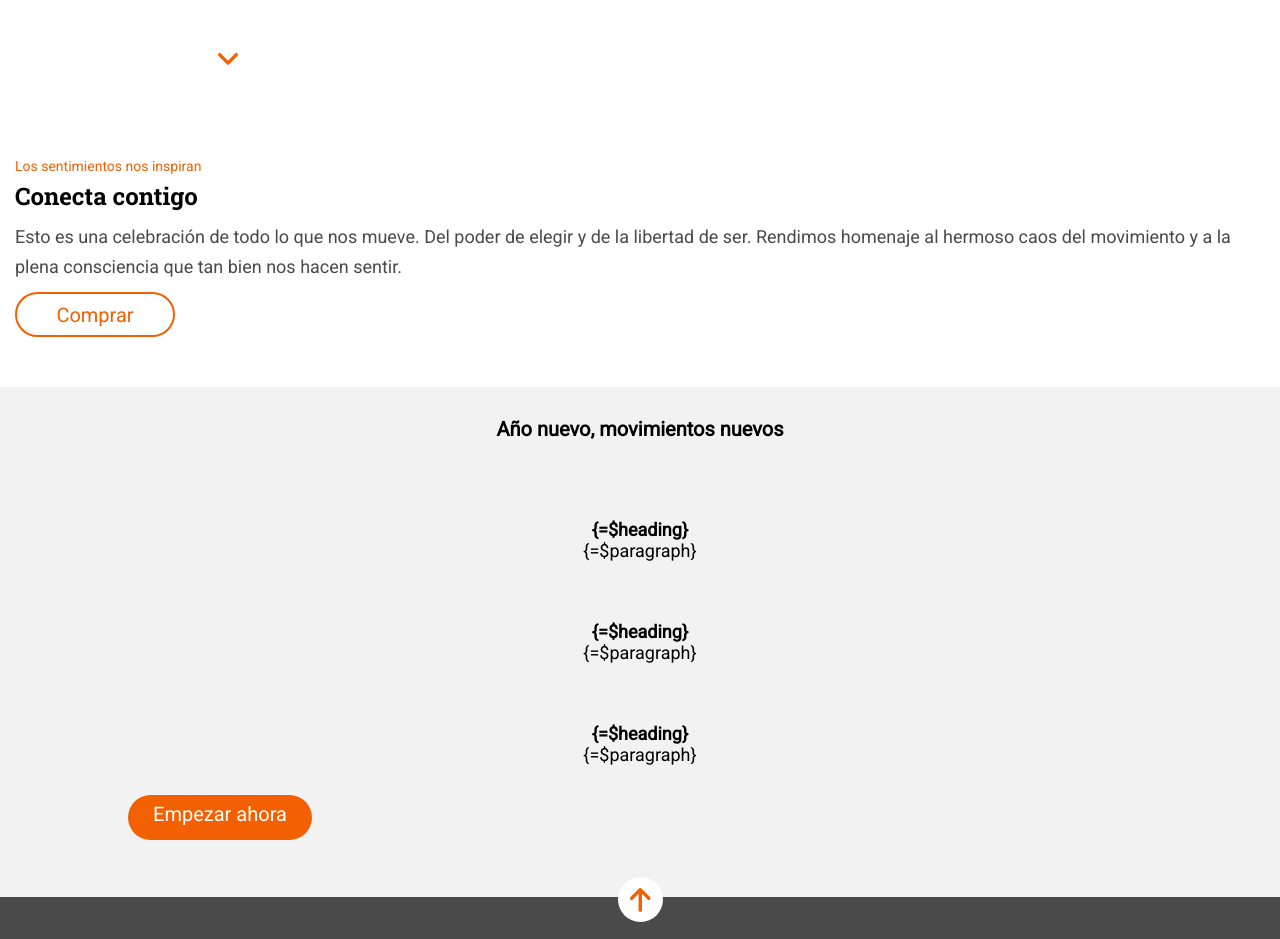
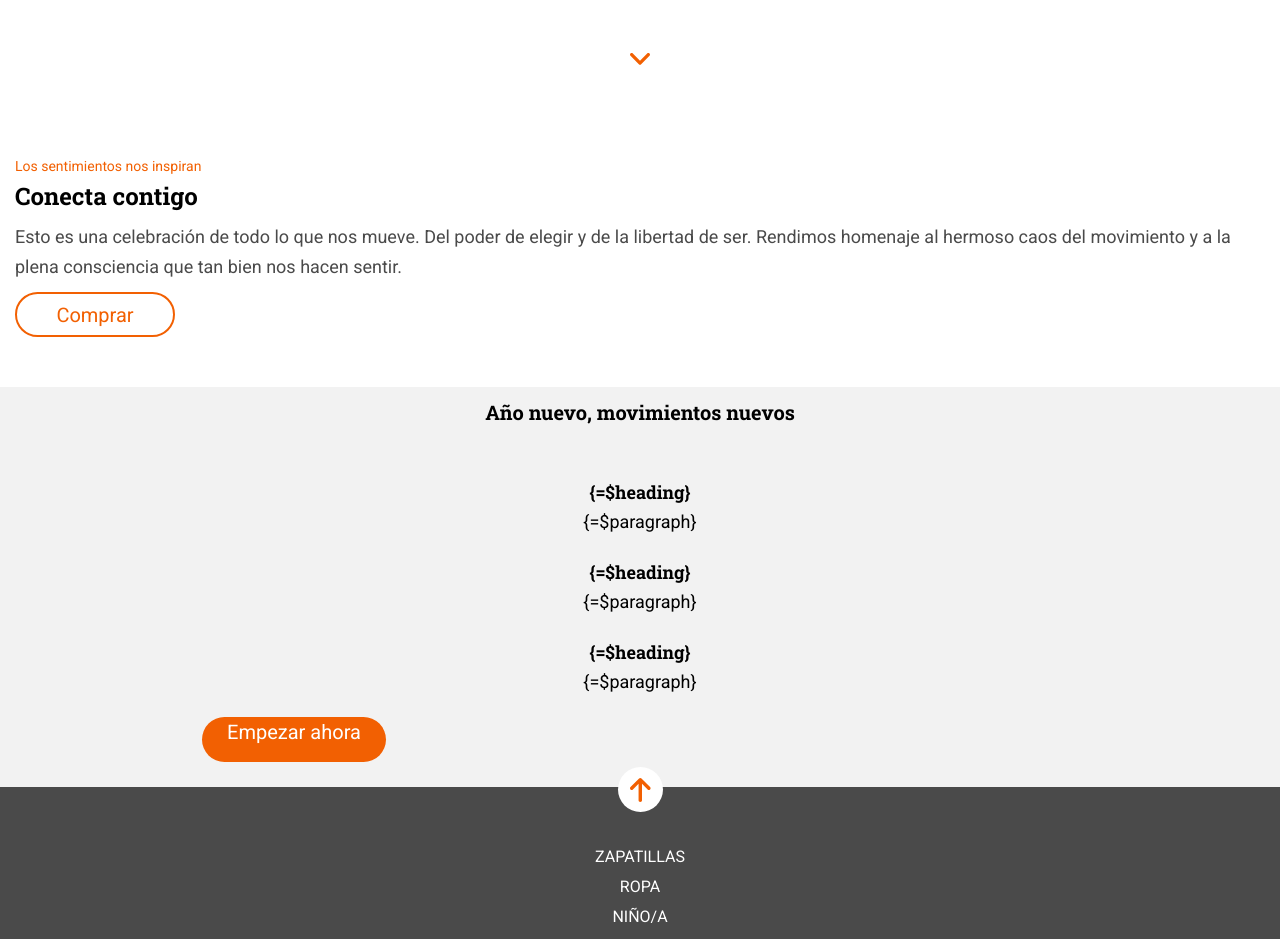
Before and after one commit to Adalab/modulo-1-evaluacion-final-Avispas, a website built with Vite: page src/index.html in a window 1280 px wide. Shown: the part 523-1462 px from the top of the page. Built offline with nearby package versions, Linux system fonts and the light colour scheme; files whose address does not match are found by name.

Commit message:
Section two

```diff
--- a/src/index.html
+++ b/src/index.html
@@ -13,8 +13,9 @@
 </head>
 
 <body>
-    <load src="./partials/header.html" />
+    <load src="./partials/header.html"/>
     <main>
+        <load src="./partials/sectionhero.html" />
         <load src="./partials/sectionone.html" />
         <load src="./partials/sectiontwo.html" />
 
--- a/src/partials/header.html
+++ b/src/partials/header.html
@@ -2,9 +2,4 @@
     <nav class="header__nav">
         <a href="https://adalab.es" target="_blank"><img class="header__nav--img" src="./images/ico-menu.svg" alt="ico-menu"></a>
     </nav>
-    <div class="header__div">
-        <h1 class="header__div--h1">Hasta un 50% de descuento</h1>
-        <p class="header__div--p">Ya están aqui las ofertas de fin de temporada</p>
-        <a href="#section-two" class="circleTop"><img src="./images/ico-scroll-down.svg" alt="ico-scroll-down"></a>
-    </div>
 </header>
--- /dev/null
+++ b/src/partials/sectionhero.html
@@ -0,0 +1,5 @@
+<div class="sectionhero">
+    <h1 class="sectionhero__h1">Hasta un 50% de descuento</h1>
+    <p class="sectionhero__p">Ya están aqui las ofertas de fin de temporada</p>
+    <a href="#section-two" class="sectionhero__circleTop"><img src="./images/ico-scroll-down.svg" alt="ico-scroll-down"></a>
+</div>
--- a/src/partials/sectiontwo.html
+++ b/src/partials/sectiontwo.html
@@ -5,7 +5,9 @@
     <load src="/partials/square.html" heading="Entrenamientos" paragraph="Sesiones de running y entrenamientos"/>
     <load src="/partials/square.html" heading="Cualquier nivel" paragraph="Entrenamientos para cada nivel"/>
     <load src="/partials/square.html" heading="Exclusividad" paragraph="Productos para miembros premium"/>
-    <div class="buttom">
-        <a class="buttom__a" href="#">Empezar ahora</a>
+    <div class="box">
+        <div class="box__buttom">
+            <a class="box__buttom--a" href="#">Empezar ahora</a>
+        </div>
     </div>
 </section>
--- a/src/scss/layout/_header.scss
+++ b/src/scss/layout/_header.scss
@@ -1,12 +1,4 @@
-.header{
-    background-image: url(../images/cover.jpeg);
-    background-size: 320%;
-    background-position: 40% 70%;
-    background-repeat: no-repeat;
-    display: flex;
-    height: 80vh;
-
-
+.header {
     &__nav {
         background-color: $orange;
         height: 34px;
@@ -15,40 +7,8 @@
         display: flex;
         align-items: center;
         justify-content: center;
-        align-self: baseline;
-
-        &--img{
+        &--img {
             height: 11px;
-
-        }
-
-    }
-    &__div {
-        color: $white;
-        display: flex;
-        flex-direction: column;
-        align-items: center;
-        justify-content: flex-end;
-        text-align: center;
-        gap: 15px;
-
-        &--h1{
-            font-family: $fontHead;
-            text-transform: uppercase;
-            font-size: 30px;
-            line-height: 50px;
-        }
-        &--p{
-            font-family: $fontText;
-            line-height: 20px;
         }
     }
 }
-.circleTop{
-    background-color: $white;
-    line-height: 40px;
-    height: 37px;
-    width: 36px;
-    border-radius: 50%;
-    margin-bottom: 40px;
-}
--- /dev/null
+++ b/src/scss/layout/_sectionhero.scss
@@ -0,0 +1,39 @@
+
+.sectionhero {
+    background-image: url(../images/cover.jpeg);
+    background-size: cover;
+    background-position: 40% 70%;
+    display: flex;
+    height: 80vh;
+    color: $white;
+    display: flex;
+    flex-direction: column;
+    align-items: center;
+    justify-content: flex-end;
+    text-align: center;
+    gap: 15px;
+
+
+    &__h1 {
+        font-family: $fontHead;
+        text-transform: uppercase;
+        font-size: 30px;
+        line-height: 50px;
+    }
+
+    &__p {
+        font-family: $fontText;
+        line-height: 20px;
+    }
+
+    &__circleTop {
+        background-color: $white;
+        margin: 0 auto;
+        line-height: 40px;
+        height: 37px;
+        width: 36px;
+        border-radius: 50%;
+        margin-bottom: 40px;
+    }
+
+}
--- a/src/scss/layout/_sectiontwo.scss
+++ b/src/scss/layout/_sectiontwo.scss
@@ -1,38 +1,34 @@
 .sectiontwo {
     background-color: $white-two;
     display: grid;
-    grid-template-columns: 10% 1fr 10%;
+    grid-template-columns: 15% 1fr 15%;
     grid-template-rows: 1fr 1fr 1fr 1fr 1fr;
     text-align: center;
+    // line-height: 20px;
 }
-
 .box {
     grid-column: 2/3;
     font-family: $fontText;
-    padding: 30px;
+    padding: 10px;
     font-size: 18px;
-
+    line-height: 30px;
     &__h3 {
         font-size: 20px;
+        font-family: $fontHead;
     }
+    &__h4{
+        font-family: $fontHead;
     }
 
-.buttom {
+    &__buttom {
         width: 184px;
         height: 45px;
         background-color: $orange;
         border-radius: 22.5px;
-    grid-column: 2 / 3;
-    display: grid;
-    grid-template-columns: 5px 1fr 5px;
-    grid-template-rows: 7px 1fr 2px;
-
-    &__a {
-        grid-column: 2/3;
-        grid-row: 2/3;
+        &--a{
         text-decoration: none;
         color: $white;
-        font-family: $fontText;
         font-size: 20px;
     }
     }
+}
--- a/src/scss/main.scss
+++ b/src/scss/main.scss
@@ -1,6 +1,7 @@
 @import 'core/variables';
 @import 'core/reset';
 @import 'layout/header';
+@import 'layout/sectionhero';
 @import 'layout/sectionone';
 @import'layout/sectiontwo';
 @import 'layout/footer';
```
Lines whose indentation alone changed are shown as unchanged.
